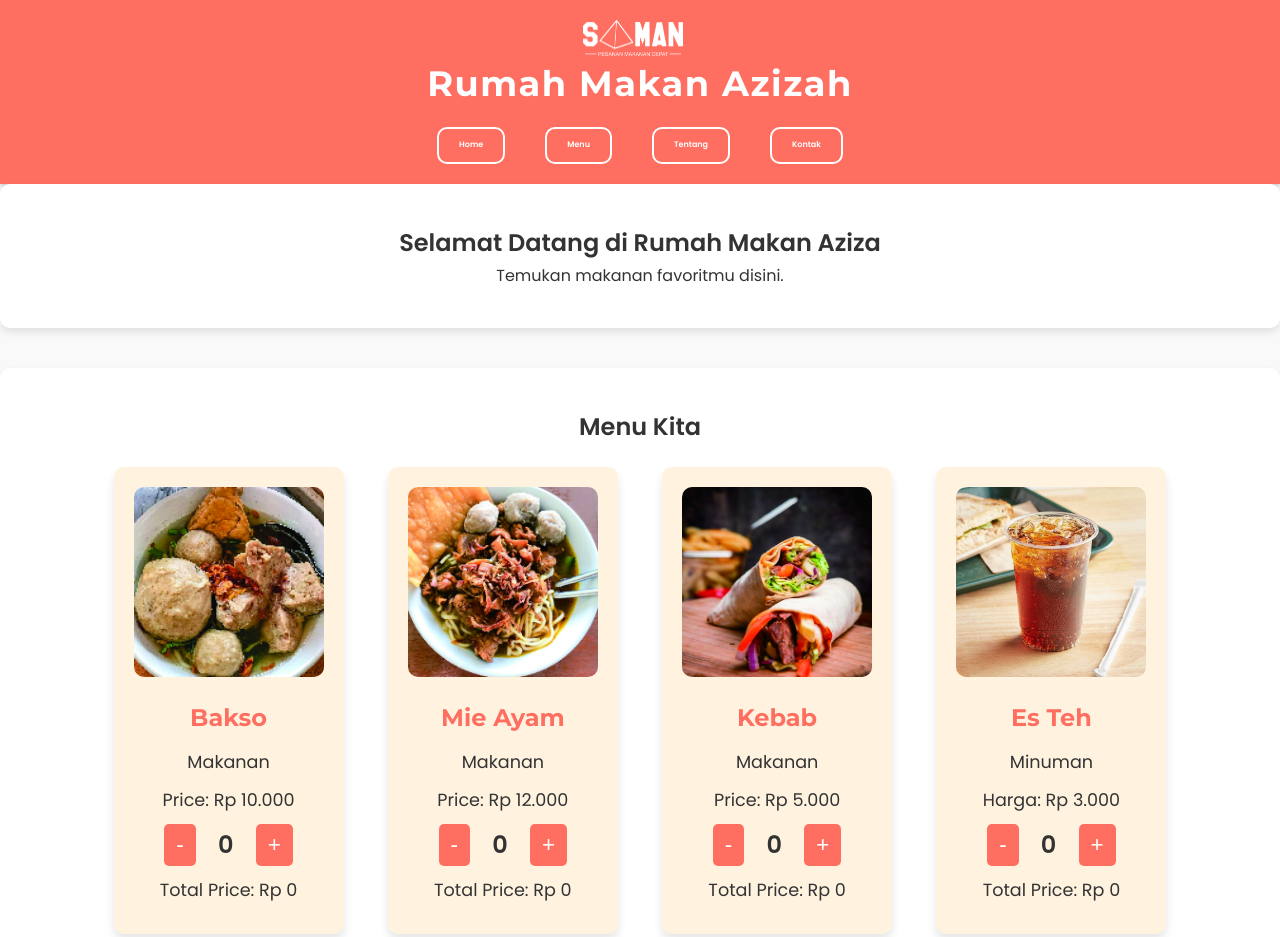
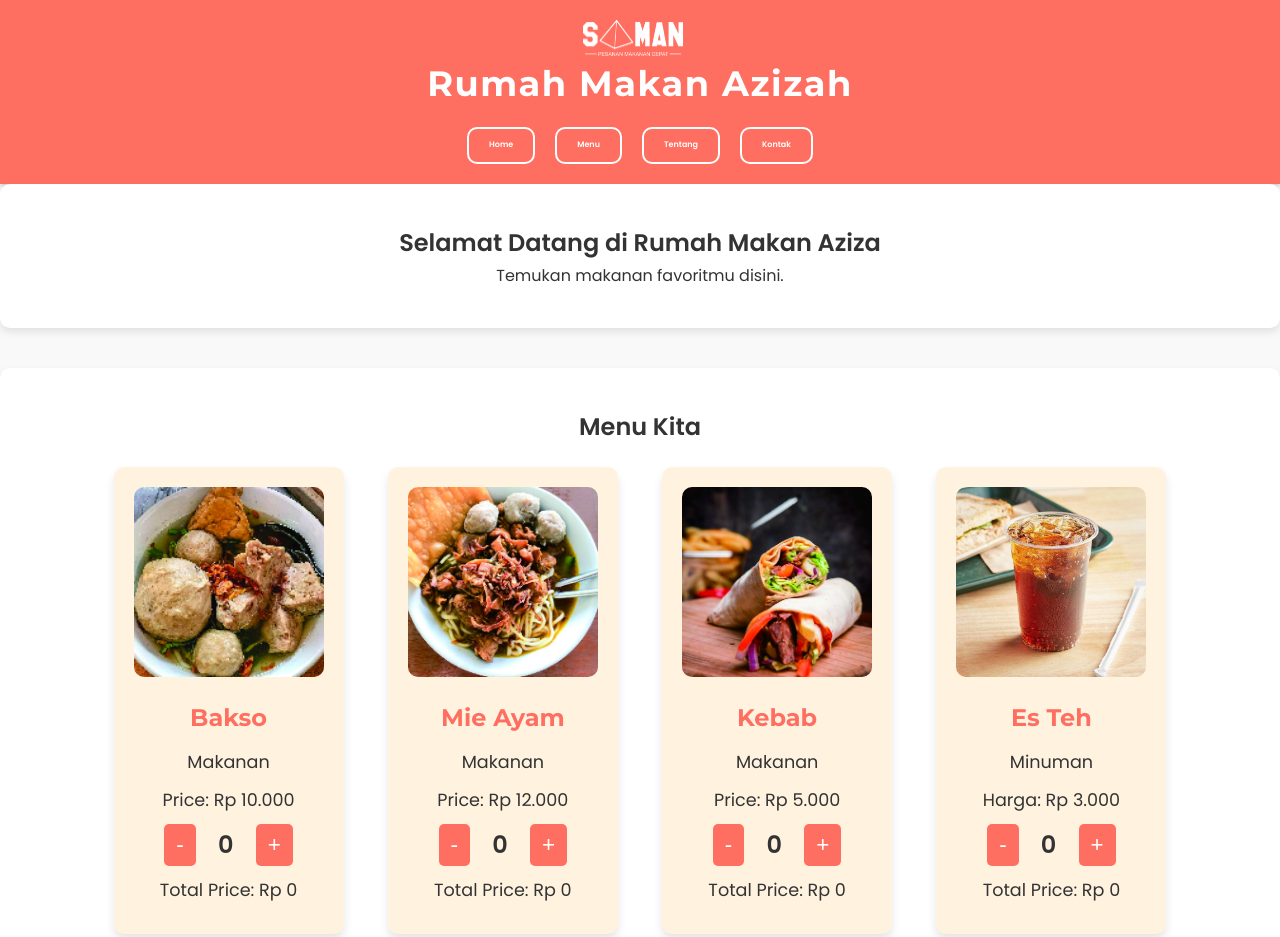
Before and after one commit to daffa12ok/Web-Makanan-Fix, a plain HTML site: page index.html in a window 1280 px wide. Shown: the top 937 px of the page. Drawn offline with Linux system fonts and the light colour scheme.

Commit message:
Update style.css

```diff
--- a/style.css
+++ b/style.css
@@ -268,7 +268,7 @@ nav ul {
 }
 
 nav ul li {
-    margin: 0 20px; /* Add space between each navigation item */
+    margin: 0 10px; /* Add space between each navigation item */
 }
 
 nav ul li a {
```
